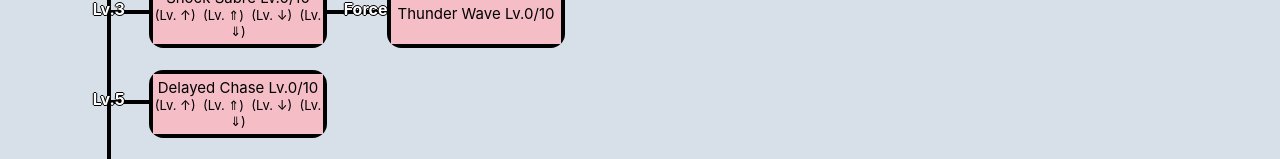
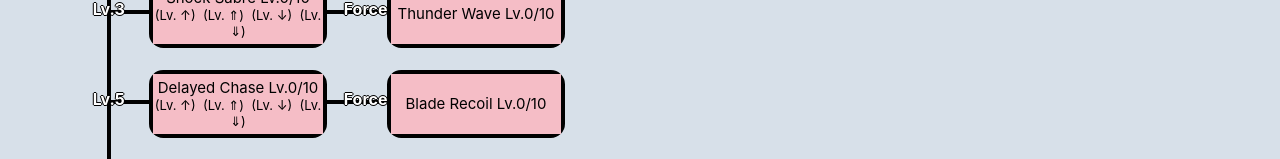
Before and after one commit to aturfah/eo2u-skillsim, a React (Create React App) app: page / in a window 1280 px wide. Shown: the part 793-952 px from the top of the page. Built offline with nearby package versions, Linux system fonts and the light colour scheme.

Commit message:
Blade Recoil

```diff
--- a/src/data/tree_data.js
+++ b/src/data/tree_data.js
@@ -709,7 +709,15 @@ const treeData = [
             baseSkill: false,
             coords: {x: 0, y: 6},
             numBefore: 1,
+            numAfter: 1,
             preReqLevels: [5]
+        },
+        {
+            skillID: 'blade_recoil',
+            baseSkill: false,
+            coords: {x: 1, y: 6},
+            numBefore: 1,
+            preReqLevels: ['Force']
         },
         {
             skillID: 'overkiller',
```
